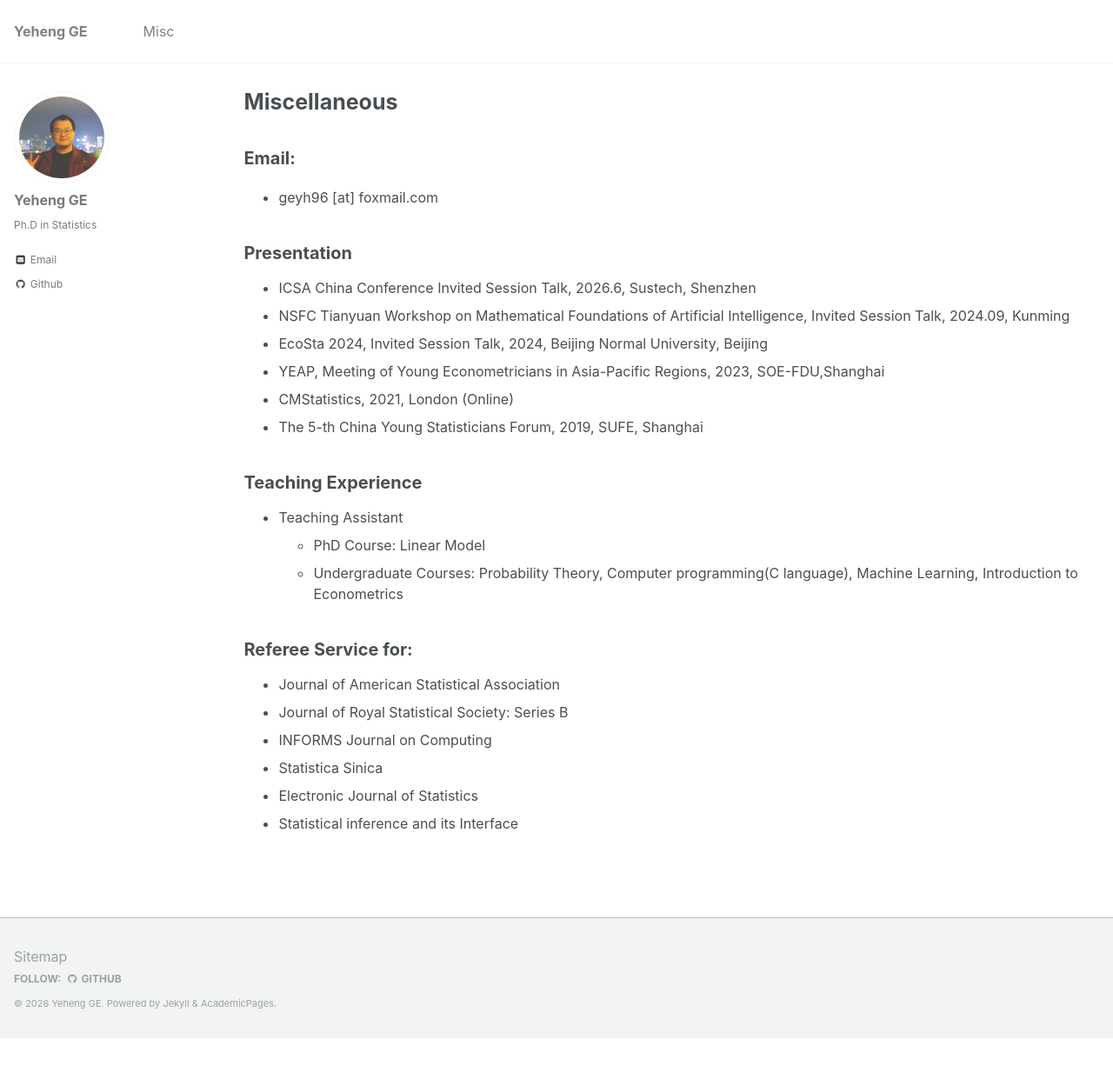
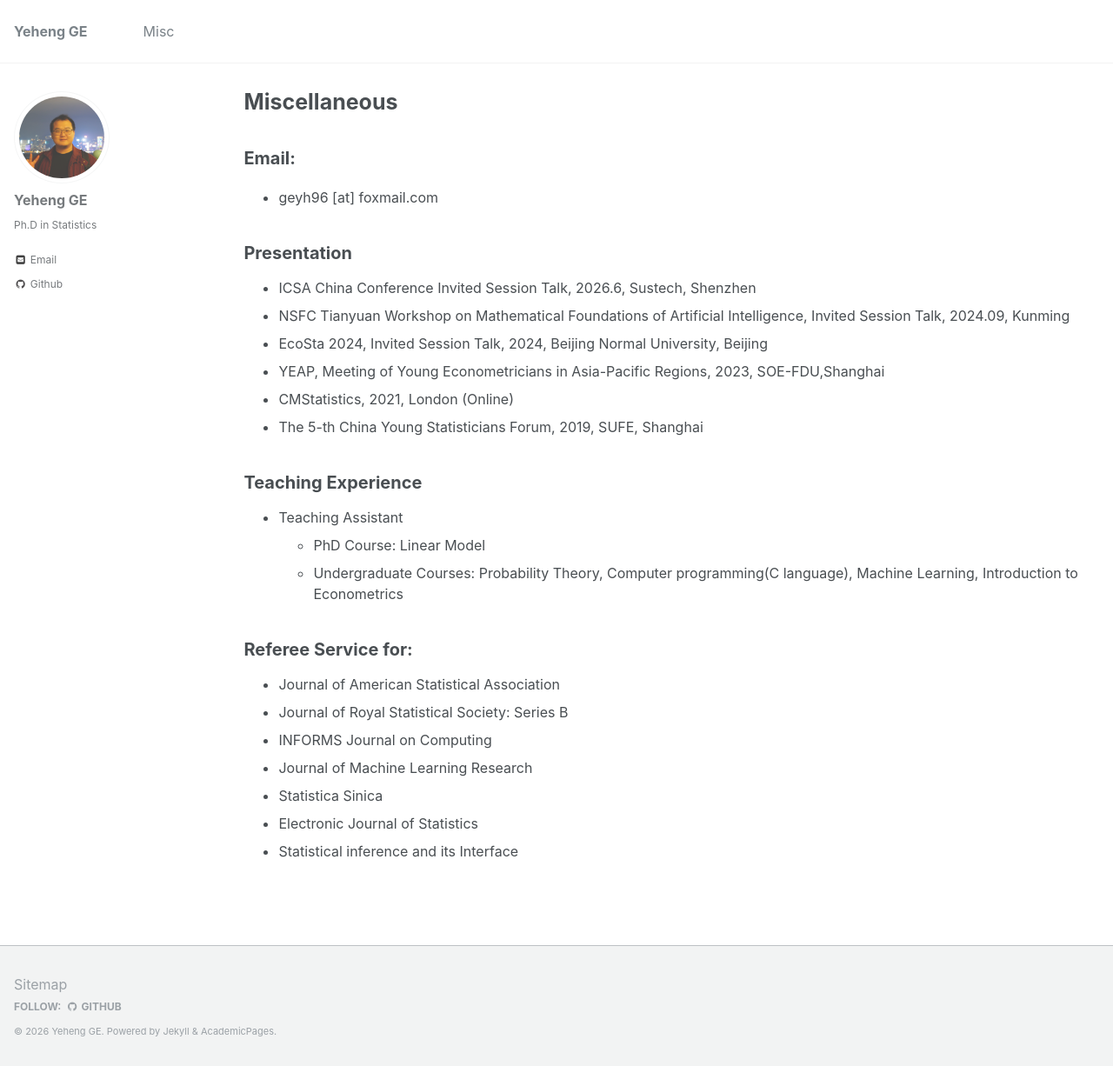
Before and after one commit to geyh96/geyh96.github.io, a Jekyll site: the page built from _pages/teaching.md, in a window 1280 px wide. Shown: the whole page at 87% size. Built offline with Jekyll 4.4.1, drawn with Linux system fonts in a browser that asks for light colours; before the commit the page ends 1194 px from its top, so only the background shows below that.

Commit message:
Update teaching.md

```diff
--- a/_pages/teaching.md
+++ b/_pages/teaching.md
@@ -28,6 +28,7 @@ author_profile: true
 - Journal of American Statistical Association
 - Journal of Royal Statistical Society: Series B
 - INFORMS Journal on Computing
+- Journal of Machine Learning Research
 - Statistica Sinica
 - Electronic Journal of Statistics
 - Statistical inference and its Interface
```
